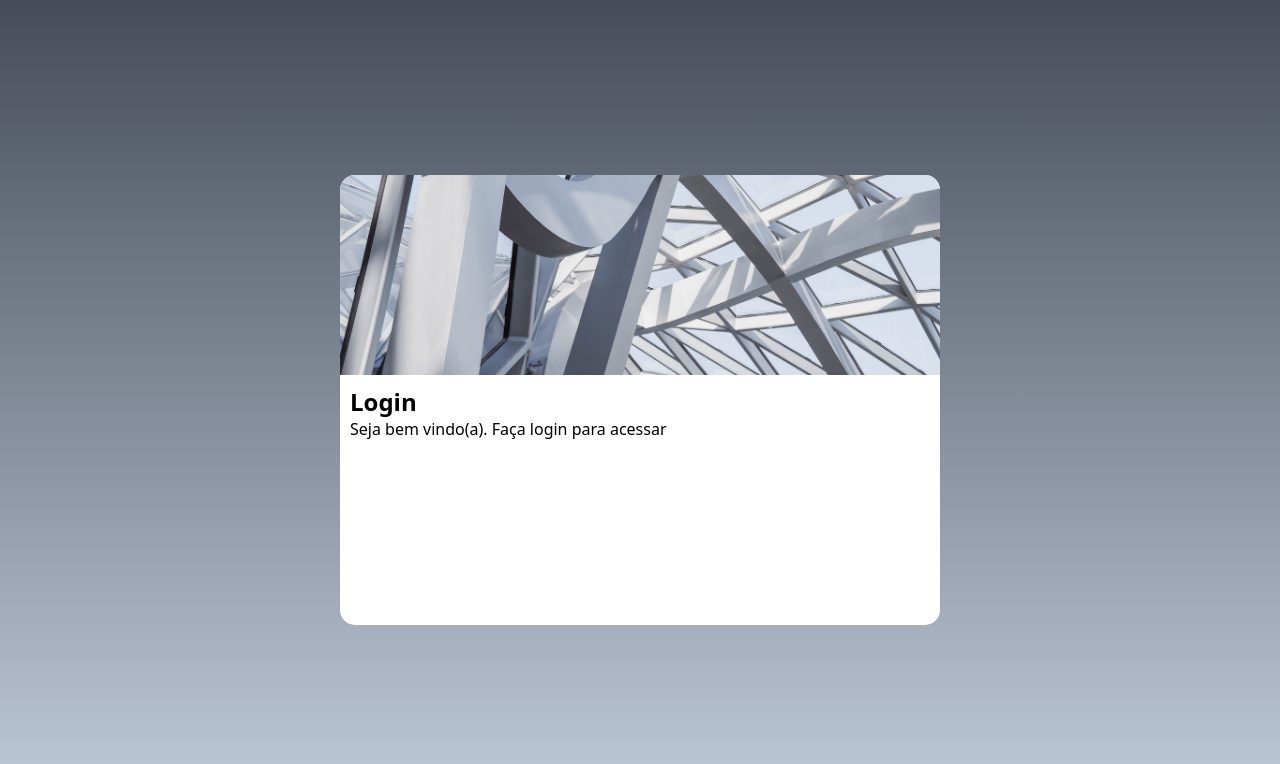
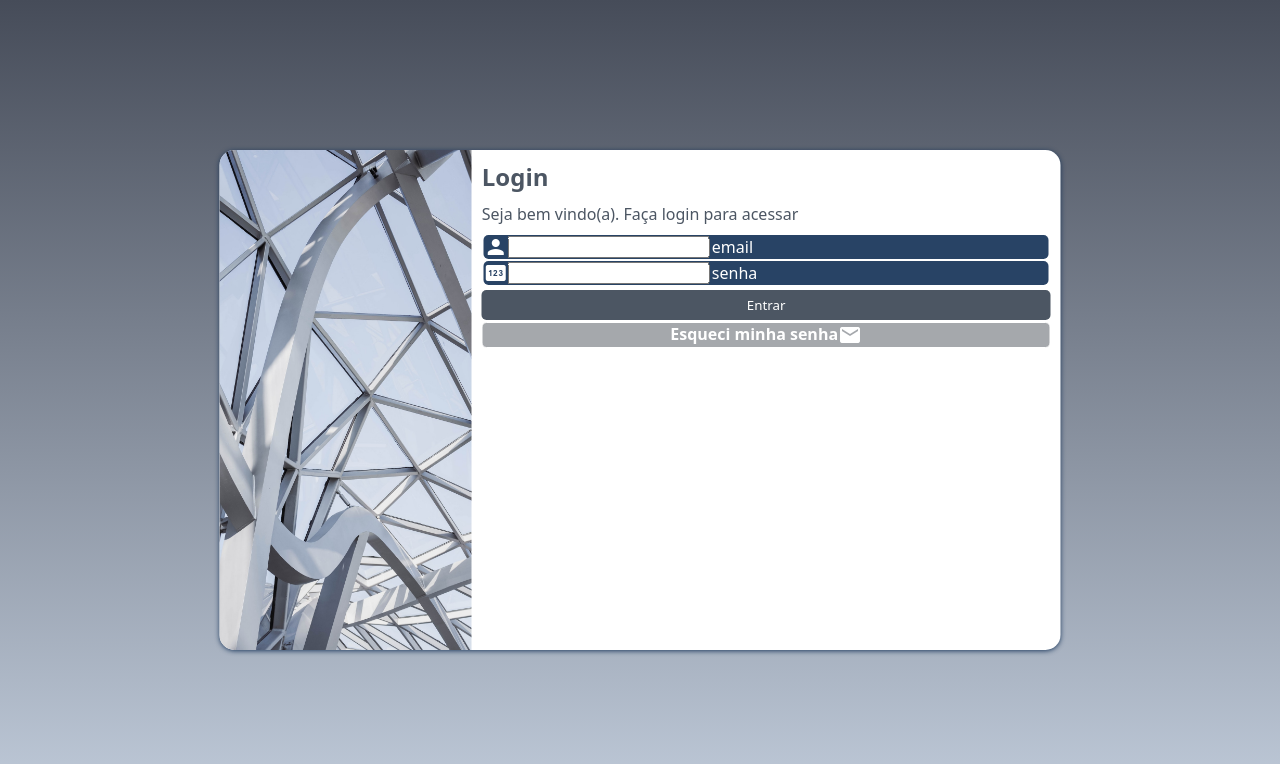
Before and after one commit to klyngerqueiroz/projeto-login, a plain HTML site: page index.html in a window 1280 px wide. Drawn offline with Linux system fonts and the light colour scheme.

Commit message:
estilizacao no formulario

```diff
--- a/estilos/landscape.css
+++ b/estilos/landscape.css
@@ -30,6 +30,26 @@ Grandes telas: acima de 1200px
      width: 80vw;
    }
     div#imagem{
+        float: right;
+        width: 30%;
+        height: 100%;
+    }
+
+    #formulario{
+        float: left;
+        width: 70%;
+    }
+
+}
+@media screen and (min-width:992px) {
+
+    section#login{
+        width: 841px;
+    }
+    main{
+        background-image: linear-gradient(to bottom, #464C59, #BFCAD9);
+    }
+    div#imagem{
         float: left;
         width: 30%;
         height: 100%;
@@ -41,12 +61,3 @@ Grandes telas: acima de 1200px
     }
 
 }
-@media screen and (min-width:992px) {
-
-    section#login{
-        width: 600px;
-    }
-    main{
-        background-image: linear-gradient(to bottom, #464C59, #BFCAD9);
-    }
-}
--- a/estilos/style.css
+++ b/estilos/style.css
@@ -43,8 +43,9 @@ main{
     overflow: hidden;
 
     width: 250px;
-    height: 450px;
+    height: 500px;
     border-radius: 15px;
+    box-shadow: 0px 1px 5px #0e2c52e3;
 }
 #imagem{
     display: block;
@@ -62,3 +63,58 @@ main{
     padding: 10px;
 
 }
+#formulario > h1{
+    color: #4c5663;
+    margin-bottom: 10px;
+}
+
+#formulario p{
+    color: #4c5663;
+    font-size: 1em;
+    margin-bottom: 10px;
+}
+.campo{
+    display: flex;
+    align-items: center;
+    background-color: #0e2c52e3;
+    margin: 2px;
+    border-radius: 5px;
+}
+form > .campo span{
+    color: #fff;
+}
+label{
+    color:#fff;
+    margin-left: 2px;
+}
+form > input[type=submit]{
+    display: block;
+    margin-top: 5px;
+    width: 100%;
+    height: 30px;
+    background-color: #4c5663;
+    border-radius: 5px;
+    color: #fff;
+    border: none;
+    cursor: pointer;
+}
+form > input[type=submit]:hover{
+    background-color: #6C7A8C;
+}
+.link{
+    border: 1px solid;
+    background-color: #33394270;
+    margin-top: 2px;
+    border-radius: 5px;
+    display: flex;
+    justify-content: center;
+}
+.link, a{
+    text-align: center;
+    text-decoration: none;
+    color: #fff;
+    font-weight: bold;
+}
+.link:hover{
+    background-color: #0e2c52e3;  ;
+}
--- a/index.html
+++ b/index.html
@@ -4,6 +4,10 @@
     <meta charset="UTF-8">
     <meta http-equiv="X-UA-Compatible" content="IE=edge">
     <meta name="viewport" content="width=device-width, initial-scale=1.0">
+    <link href="https://fonts.googleapis.com/icon?family=Material+Icons"
+      rel="stylesheet">
+
+
     <link rel="stylesheet" href="estilos/landscape.css">
     <link rel="stylesheet" href="estilos/style.css">
     <title>login</title>
@@ -16,6 +20,26 @@
             <div id="formulario">
                 <h1>Login</h1>
                 <p>Seja bem vindo(a). Faça login para acessar</p>
+                <form action="login">
+                    <div class="campo">
+                        <span class="material-icons">person</span>
+                        <input type="email" name="email" id="imail">
+                        <label for="imail">email</label>
+                    </div>
+                    <div class="campo">
+                        <span class="material-icons">pin</span>
+                        <input type="password" name="senha" id="isenha">
+                        <label for="isenha">senha</label>
+                    </div>
+
+
+                        <input type="submit" value="Entrar">
+
+                        <div class="link">
+                            <a href="#">Esqueci minha senha</a> <span class="material-icons">mail</span>
+                        </div>
+
+                </form>
             </div>
         </section>
     </main>
```
